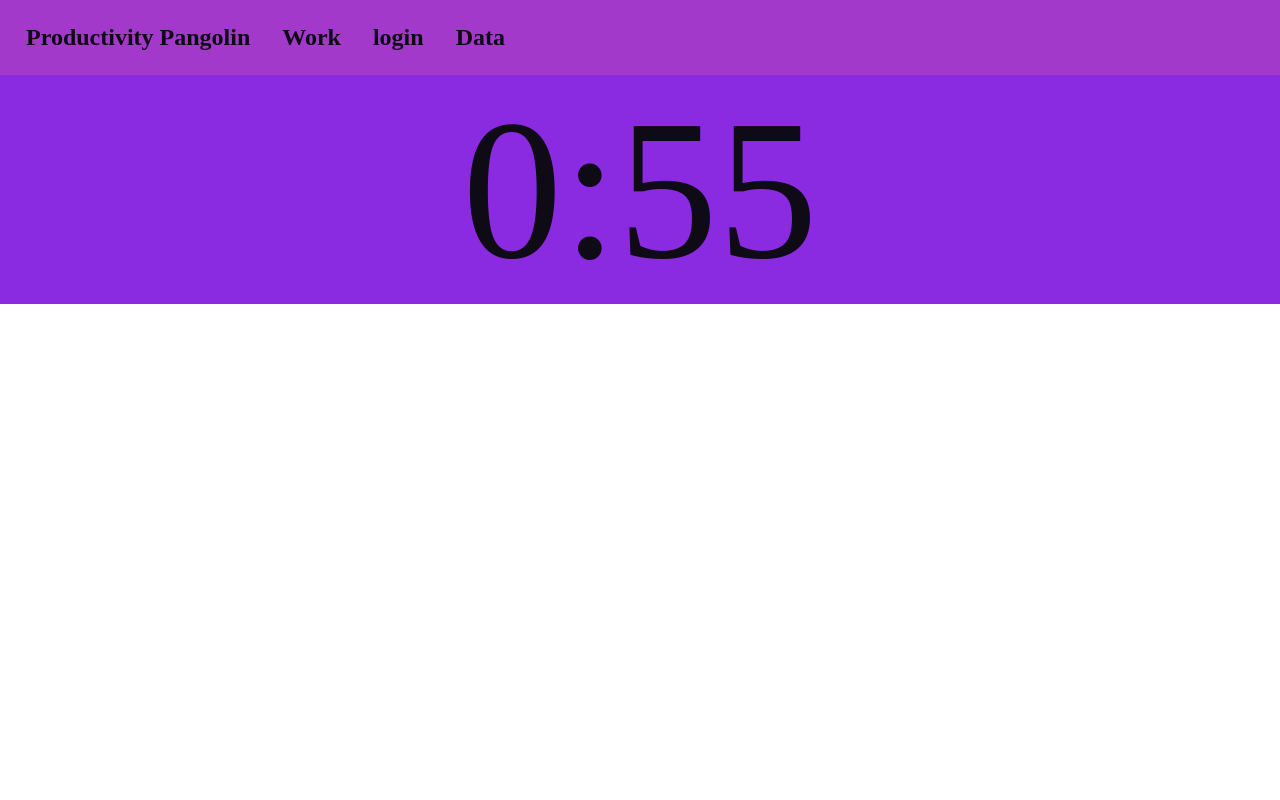
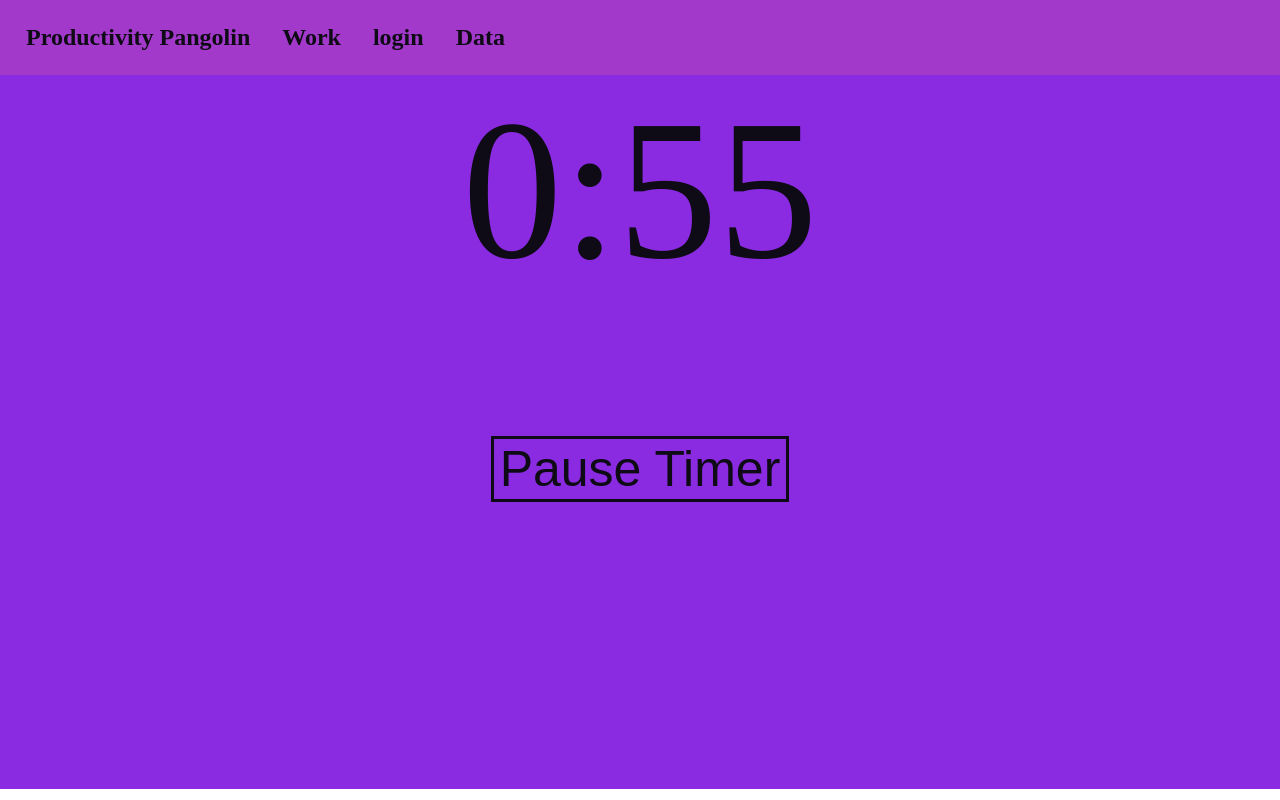
Before and after one commit to coderFeedForwardAlg/productivity-pangolin, a React (Create React App) app: page /timer/1 in a window 1280 px wide. Built offline with nearby package versions, Linux system fonts and the light colour scheme; no server answers.

Commit message:
added pause button and css

```diff
--- a/src/App.css
+++ b/src/App.css
@@ -16,6 +16,17 @@ E7DFDD
     background-color: blueviolet;
     text-align: center;
     font-size: 200px;
+    height: 200%;
+    padding-bottom: 20%;
+    width: 100%;
+}
+.pauseButton{
+  font-size: 50px;
+  height: 100%;
+  background-color: blueviolet;
+  border: #0E0B16;
+  box-shadow: #000000;
+  border-style: solid;
 }
 
 
@@ -78,3 +89,9 @@ li {
   .bar-chart{
     width: 90%;
   }
+
+  @media screen and (max-width: 681px){
+    .timer{
+      font-size: 100px;
+    }
+  }
--- a/src/components/DisplayData.js
+++ b/src/components/DisplayData.js
@@ -3,48 +3,86 @@ import { useState } from 'react';
 import '../App.css';
 import { useAuthState } from "react-firebase-hooks/auth";
 import { db, auth } from '../firebase-config'
-import { collection, query, where, getDocs } from 'firebase/firestore'
+import { collection, query, where, getDocs, orderBy } from 'firebase/firestore'
 import BarChart from './BarChart';
 
 const DisplayData = () => {
   const [workSession, setWorkSession] = useState([]);
   const userCollection = collection(db, "productivityData");
   const [user] = useAuthState(auth);
-
+  const [userID, setUserID] = useState("");
   let durationArr = [];
   let labelsArr = [];
-  useEffect(() => {
-    const getWork = async () => {
-
-      const q = query( collection(db, "productivityData"), where("userID", "==", "124aw1k2xhU47MSva2SxTb1IWTI3"));
-      const querySnapshot = await getDocs(q);
-      querySnapshot.forEach((doc) => {
-        durationArr.push(doc.data().duration);
-        labelsArr.push(new Date(doc.data().startWorkTime.seconds*1000).getDay());
-
-      });
-      //console.log(durationArr);
-      //console.log(labelsArr);
-      setWorkSession(querySnapshot.docs.map((doc) => ({...doc.data(), id: doc.id})));
-
-    };
-    getWork();
-
-  }, []);
-
   const [workData, setWorkData] = useState({
     labels: labelsArr,
     datasets: [{
       label: "work data",
       data: durationArr,
-      backgroundColor: ["green"],
+      backgroundColor: ["purple"],
     }]
   });
 
+
+
+  const getWork = async () => {
+    try{
+      const q = query( collection(db, "productivityData"), where("userID", "==", userID), orderBy("startWorkTime"));
+      const querySnapshot = await getDocs(q);
+      querySnapshot.forEach((doc) => {
+        durationArr.push(doc.data().duration);
+        labelsArr.push(new Date(doc.data().startWorkTime.seconds*1000).getDate());
+      });
+      setWorkSession(querySnapshot.docs.map((doc) => ({...doc.data(), id: doc.id})));
+      console.log(durationArr);
+      console.log(labelsArr);
+    } catch( err ){
+      console.log(err);
+      console.log("userID");
+    }
+
+  };
+
+  const fetchUserID = async () => {
+
+    try {
+        const q = query(collection(db, "users"), where("uid", "==", user?.uid));
+        const doc = await getDocs(q);
+        const data = doc.docs[0].data();
+        setUserID(data.uid);
+        getWork();
+    } catch (err) {
+        console.error(err);
+        console.log("user?.uid");
+        //alert("you must be loged in to see your data");
+    };
+
+  }
+
+  useEffect( ()=> {
+    fetchUserID();
+    setWorkData({
+      labels: labelsArr,
+      datasets: [{
+        label: "work data",
+        data: durationArr,
+        backgroundColor: ["purple"],
+      }]
+    });
+  },[userID, user]);
+
+
+
+
+
+
+
+
     return (
         <div className='display-data'>
+
           <BarChart chartData={workData}/>
-          { workSession.map( (duration) => {return <div> how long you worked in each work session: {duration.duration} </div>}) }
+          {workSession.map( (duration) => {return <div> how long you worked: {duration.duration} </div>}) }
+          { /*<p>This chart shows how long you have worked</p> */}
         </div>
      );
 }
--- a/src/components/dashboard.js
+++ b/src/components/dashboard.js
@@ -9,6 +9,7 @@ const Dashboard = () => {
     const [user, loading, error] = useAuthState(auth);
     const [name, setName] = useState("");
     const history = useHistory();
+
     const fetchUserName = async () => {
         try {
             const q = query(collection(db, "users"), where("uid", "==", user?.uid));
@@ -19,6 +20,7 @@ const Dashboard = () => {
             console.error(err);
             alert("an error occured while fetching user data");
         };
+
     }
     useEffect( () => {
         if (loading) return;
--- a/src/components/timer.js
+++ b/src/components/timer.js
@@ -5,16 +5,25 @@ const Timer = () => {
    const { id } = useParams();
    const [time, setTime] = useState(id * 60);
    const history = useHistory();
+   const [pauseText, setPauseText] = useState("Pause Timer");
+   const [paused, setPaused] = useState(false);
 
    useEffect(()=>{
-        const interval = setInterval(()=>{
-            clearInterval(interval);
-            setTime(time - 1);
+    let interval = null;
+    if(!paused){
+        interval = setInterval(()=>{
+
+                clearInterval(interval);
+                setTime(time - 1);
+
         }, 1000);
+    }else {
+        clearInterval(interval);
+    }
         if(time <= 0){
             history.push("/goodWork");
         }
-   },[time]);
+   },[time, paused]);
 
    const displayTime = ()=>{
        let min = Math.floor(time / 60);
@@ -25,9 +34,24 @@ const Timer = () => {
        return `${min}:${sec}`;
    }
 
+   const pause = () => {
+    if(!paused){
+        setPaused(true);
+        setPauseText("Start Timer");
+    }else{
+        setPaused(false);
+        setPauseText("Pause Timer");
+    }
+   }
+
+
     return (
         <div className="timer">
             {displayTime()}
+            <br />
+            <button className='pauseButton' onClick={pause}>
+                {pauseText}
+            </button>
         </div>
      );
 }
```
